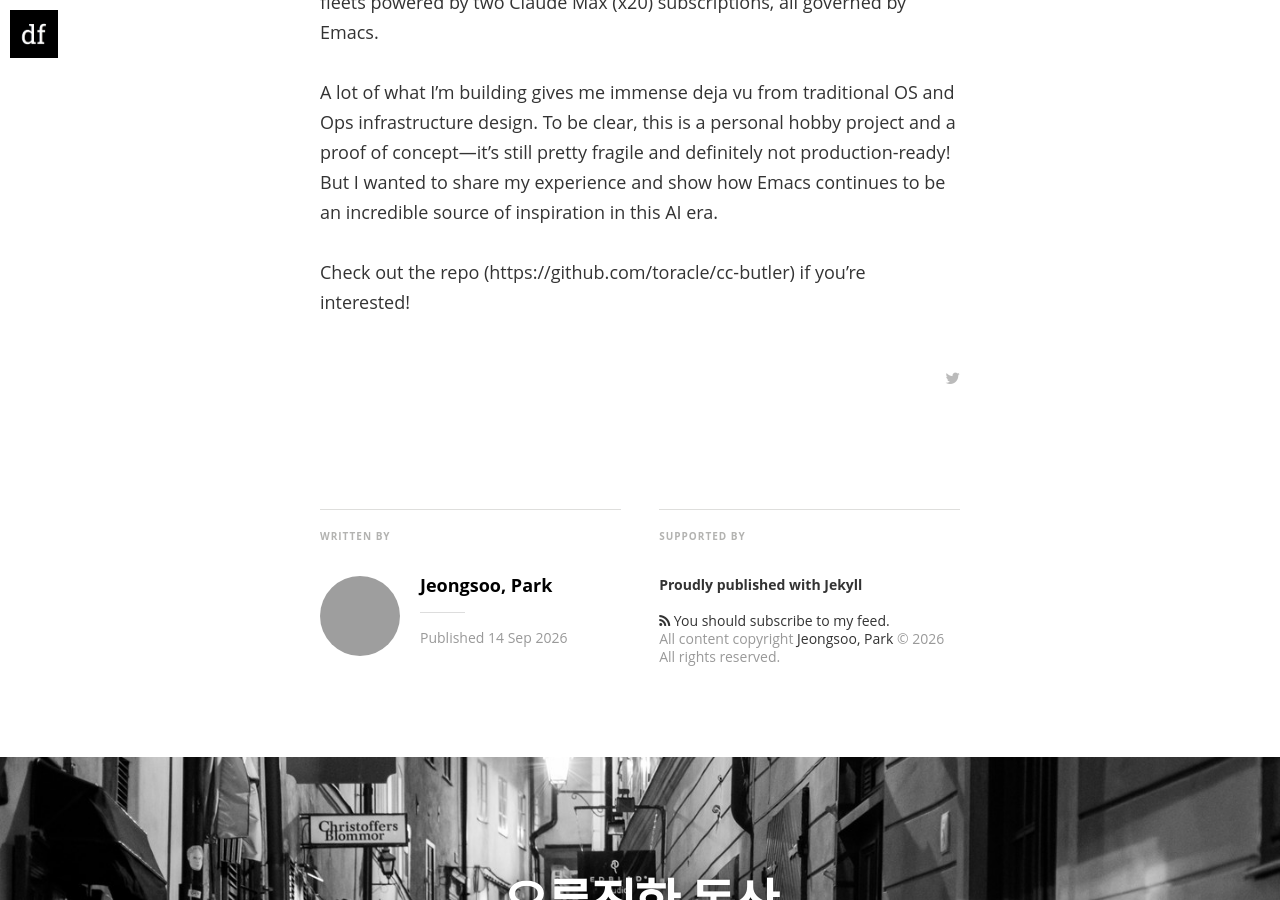
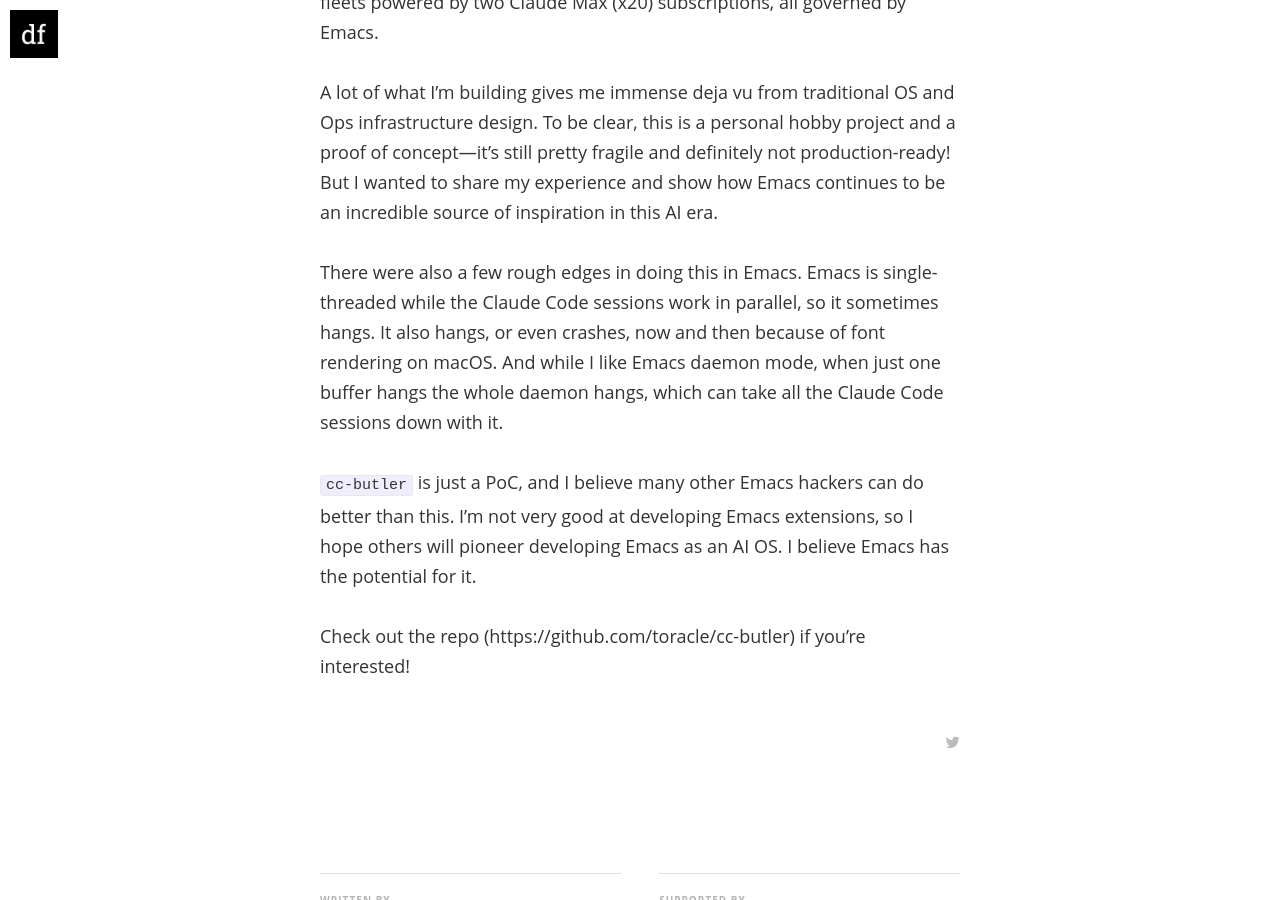
Before and after one commit to toracle/toracle.github.io, a Jekyll site: the page built from _posts/2026-09-14-emacs-as-ai-agent-os.md, in a window 1280 px wide and 900 px high, scrolled down 1909 px. Built offline with Jekyll 4.4.1, drawn with Linux system fonts in a browser that asks for light colours; nearby versions of some CDN libraries; some web fonts are replaced; comment, search, counter and statistics services are not loaded; grey boxes are pictures that could not be loaded.

Commit message:
Add caveats and a note to Emacs hackers
Co-Authored-By: Claude Opus 5 <noreply@anthropic.com>
Claude-Session: https://claude.ai/code/session_01W9v3VSn935tybBrHuE4GSB

```diff
--- a/_posts/2026-09-14-emacs-as-ai-agent-os.md
+++ b/_posts/2026-09-14-emacs-as-ai-agent-os.md
@@ -34,4 +34,8 @@ Now, I don't even sit in a traditional terminal anymore. I run my daily Startup
 
 A lot of what I'm building gives me immense deja vu from traditional OS and Ops infrastructure design. To be clear, this is a personal hobby project and a proof of concept—it's still pretty fragile and definitely not production-ready! But I wanted to share my experience and show how Emacs continues to be an incredible source of inspiration in this AI era.
 
+There were also a few rough edges in doing this in Emacs. Emacs is single-threaded while the Claude Code sessions work in parallel, so it sometimes hangs. It also hangs, or even crashes, now and then because of font rendering on macOS. And while I like Emacs daemon mode, when just one buffer hangs the whole daemon hangs, which can take all the Claude Code sessions down with it.
+
+`cc-butler` is just a PoC, and I believe many other Emacs hackers can do better than this. I'm not very good at developing Emacs extensions, so I hope others will pioneer developing Emacs as an AI OS. I believe Emacs has the potential for it.
+
 Check out the repo (https://github.com/toracle/cc-butler) if you're interested!
```
